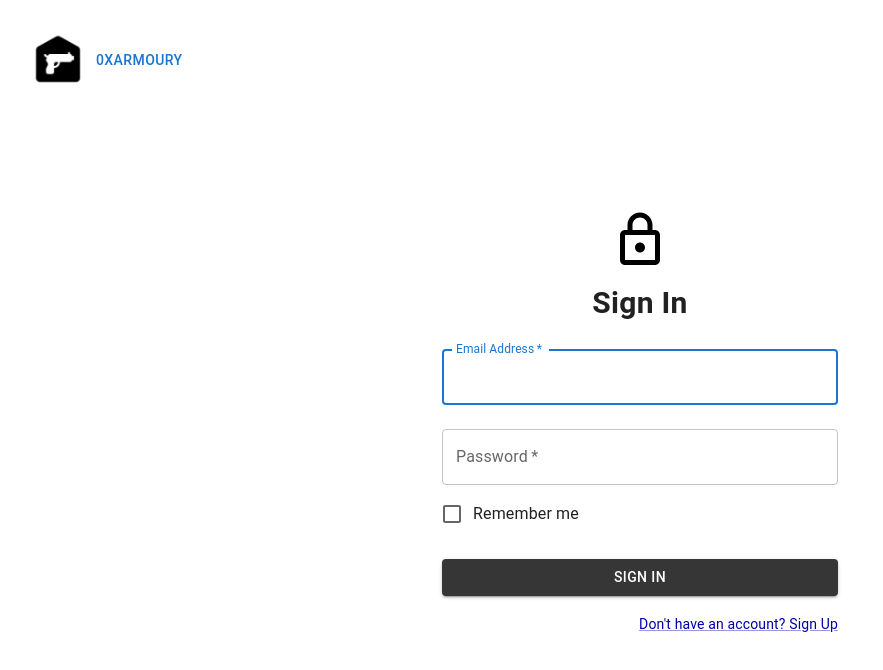
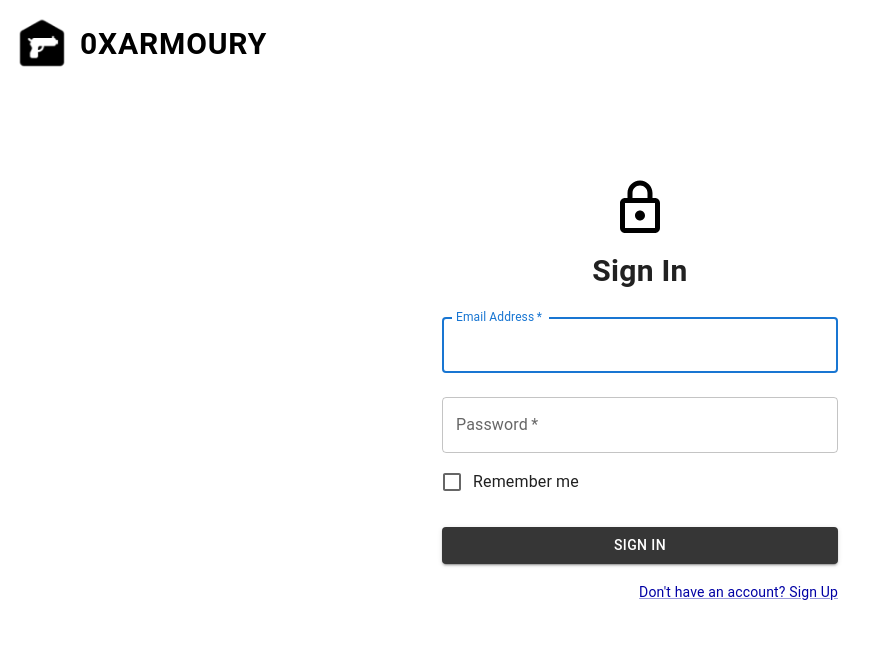
Before and after one commit to Hataeju/0xarmoury, a React (Create React App) app in the folder frontend/: page /SignIn in a window 1280 px wide. Shown: the top 670 px of the page, without its empty margins (0-883 px from the left). Built offline with nearby package versions, Linux system fonts and the light colour scheme.

Commit message:
signIn page

```diff
--- a/frontend/src/SignIn.js
+++ b/frontend/src/SignIn.js
@@ -27,11 +27,17 @@ export default function SignIn() {
 
   return (
     <ThemeProvider theme={theme}>
-      <Button startIcon={<img src="/img/armoury_logo.png" alt="Armoury" width={60} height={60}/>} sx={{
-        margin: 3}}
-      >
-       0xARMOURY
-      </Button>
+      {/* 홈버튼 */}
+      <Link href="/">
+        <Button startIcon={<img src="/img/armoury_logo.png" alt="Armoury" width={60} height={60}/>} sx={{
+          margin: 1,
+          fontSize:30,
+          color:'black',}}
+        >
+        <strong>0xARMOURY</strong>
+        </Button>
+      </Link>
+
       <Container component="main" maxWidth="xs">
         <CssBaseline />
         <Box
```
